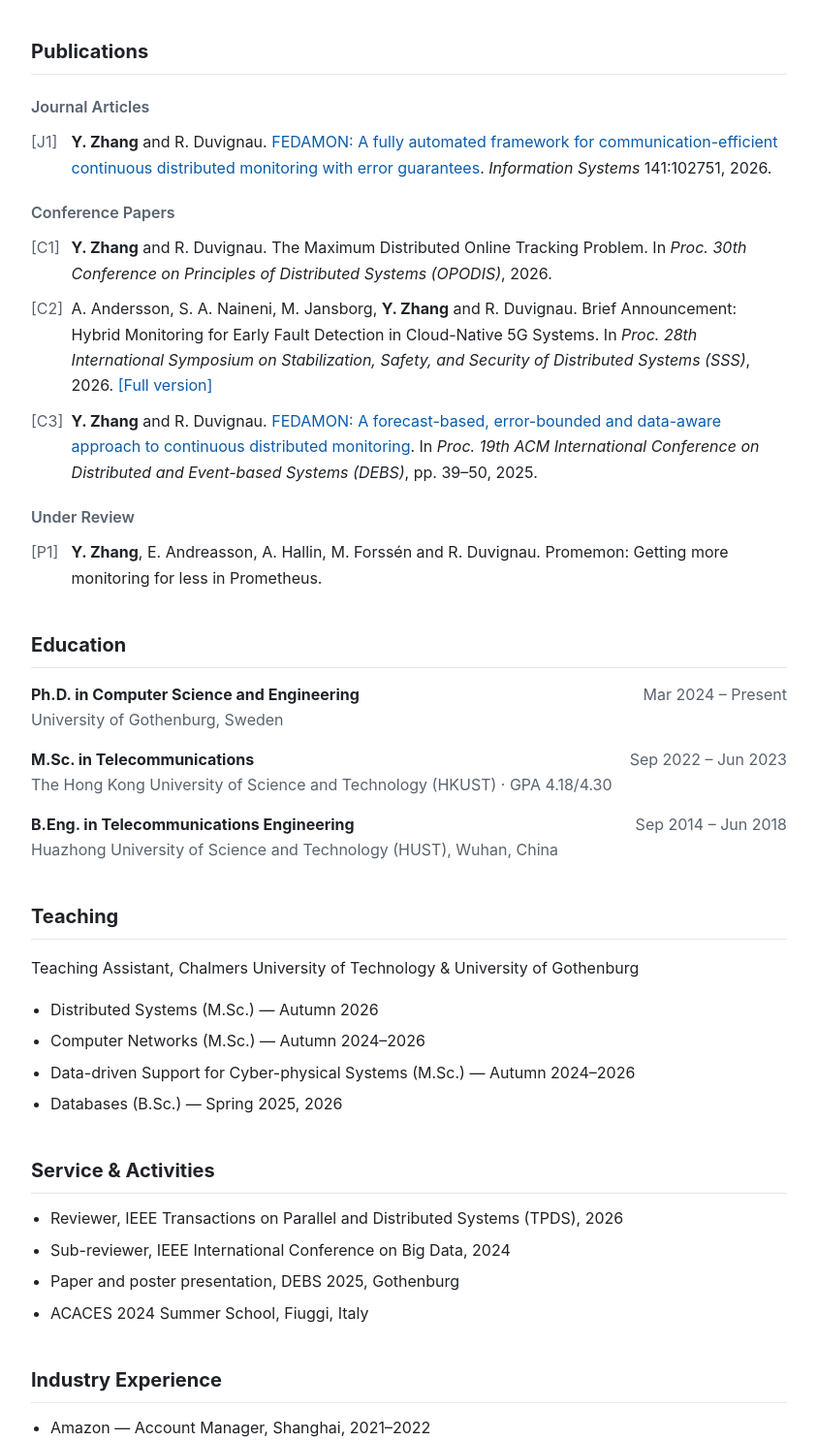
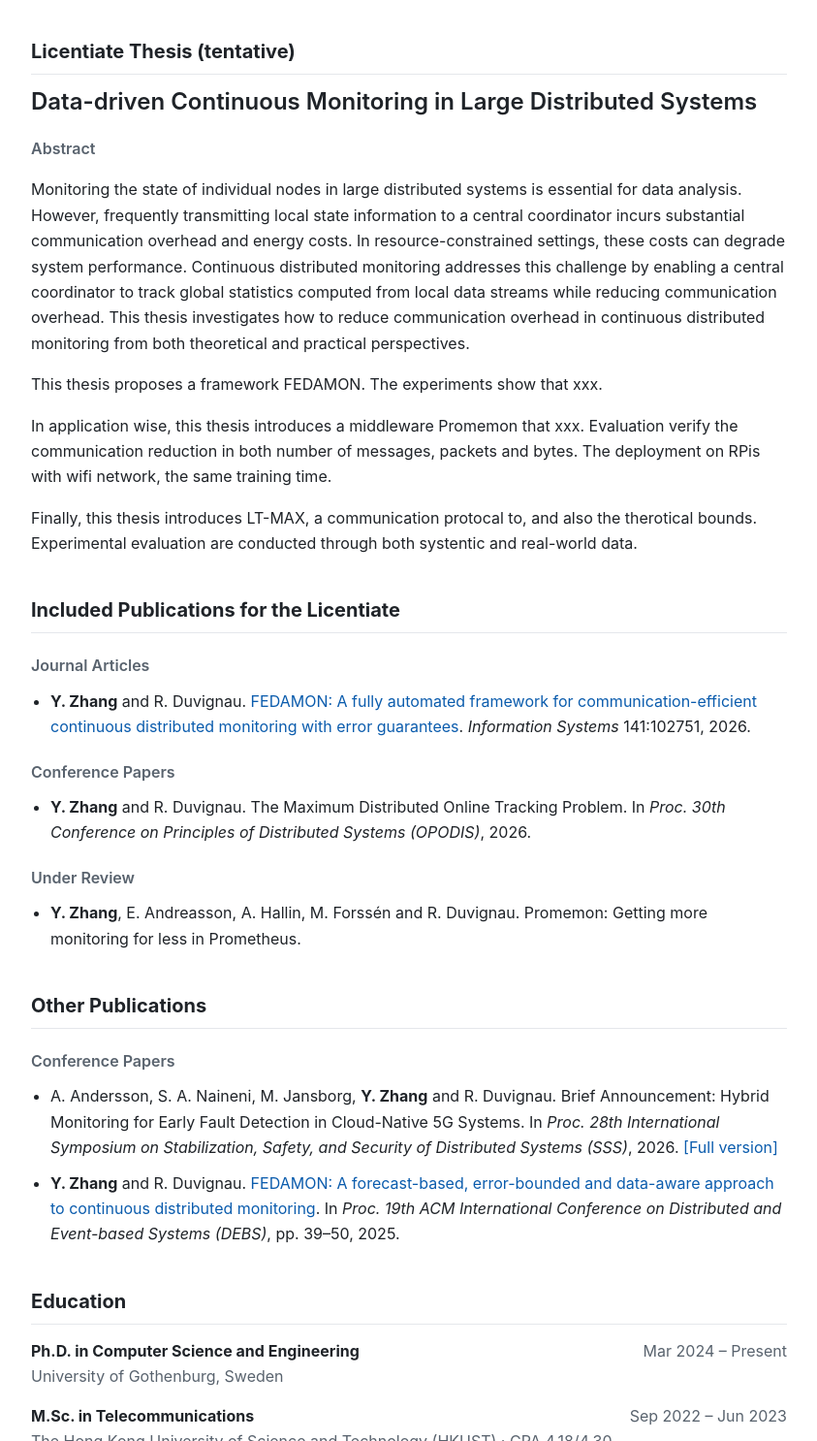
Before and after one commit to yixingzhang11/yixingpage, a plain HTML site: page index.html in a window 1280 px wide. Shown: the part 406-1892 px from the top of the page at 97% size, without its empty margins (218-1061 px from the left). Drawn offline with Linux system fonts and the light colour scheme.

Commit message:
update abstract

```diff
--- a/index.html
+++ b/index.html
@@ -31,7 +31,8 @@
   .item .when { color:var(--muted); white-space:nowrap; }
   .entry { margin:14px 0; }
   .entry .sub { color:var(--muted); }
-  .pub { margin:10px 0; padding-left:2.6em; text-indent:-2.6em; }
+  .pub { display:list-item; list-style:disc outside; margin:10px 0 10px 20px; }
+  .thesis-title { font-size:1.5rem; font-weight:600; line-height:1.3; margin:4px 0 6px; }
   .tag { display:inline-block; width:2.6em; text-indent:0; color:var(--muted); }
   footer { margin-top:48px; color:var(--muted); font-size:.875rem; }
 </style>
@@ -43,7 +44,8 @@
   <div class="avatar"><img src="https://github.com/yixingzhang11.png?size=460" alt="Yixing Zhang"></div>
   <div>
   <h1>Yixing Zhang</h1>
-  <p class="role">Ph.D. Student in Computer Science · University of Gothenburg &amp; Chalmers University of Technology · Gothenburg, Sweden</p>
+  <p class="role">Ph.D. Student in Computer Science · University of Gothenburg &amp; Chalmers
+    University of Technology · Gothenburg, Sweden</p>
   <div class="links">
     <a href="mailto:yixing.zhang@gu.se">Email</a>
     <a href="https://www.chalmers.se/en/persons/yixing/">Research profile</a>
@@ -55,36 +57,84 @@
 
 <section>
   <h2>About</h2>
-  <p>I am a Ph.D. student in Computer Science and Engineering at the University of Gothenburg, supervised by
-  <a href="https://www.cse.chalmers.se/~duvignau/index.html#about">Prof. Romaric Duvignau</a> and Prof. Marina Papatriantafilou.
-  My research focuses on communication-efficient algorithms for continuously monitoring large-scale distributed systems,
-  as part of the <a href="https://research.chalmers.se/project/11445">READY</a> project (Rethinking Monitoring for Large Distributed Systems).</p>
+  <p>I am a Ph.D. student in Computer Science and Engineering at the University of Gothenburg,
+    supervised by
+  <a href="https://www.cse.chalmers.se/~duvignau/index.html#about">Prof. Romaric Duvignau</a> and
+    Prof. Marina Papatriantafilou.
+  My research focuses on communication-efficient algorithms for continuously monitoring large-scale
+    distributed systems,
+  as part of the <a href="https://research.chalmers.se/project/11445">READY</a> project (Rethinking
+    Monitoring for Large Distributed Systems).</p>
 </section>
 
 <section>
-  <h2>Publications</h2>
+  <h2>Licentiate Thesis (tentative)</h2>
+  <p class="thesis-title">Data-driven Continuous Monitoring in Large Distributed Systems</p>
+  <h3>Abstract</h3>
+  <p>Monitoring the state of individual nodes in large distributed systems is essential for data
+    analysis. However, frequently transmitting local state information to a central coordinator
+    incurs substantial communication overhead and energy costs. In resource-constrained settings,
+    these costs can degrade system performance. Continuous distributed monitoring addresses this
+    challenge by enabling a central coordinator to track global statistics computed from local data
+     streams while reducing communication overhead. This thesis investigates how to reduce communication
+     overhead in continuous distributed monitoring from both theoretical and practical perspectives.
+    </p></p>
+    This thesis proposes a framework FEDAMON. The experiments show that xxx.
+    </p></p>
+    In application wise, this thesis introduces a middleware Promemon that xxx. Evaluation verify
+    the communication reduction in both number of messages, packets and bytes. The deployment on RPis with wifi
+    network, the same training time.
+    </p></p>
+    Finally, this thesis introduces LT-MAX, a communication protocal to, and also the
+      therotical bounds. Experimental evaluation are conducted through both systentic and real-world
+      data.
+   </p>
+</section>
+
+<section>
+  <h2>Included Publications for the Licentiate</h2>
   <h3>Journal Articles</h3>
-  <p class="pub"><span class="tag">[J1]</span><b>Y. Zhang</b> and R. Duvignau. <a href="https://doi.org/10.1016/j.is.2026.102751">FEDAMON: A fully automated framework for communication-efficient continuous distributed monitoring with error guarantees</a>. <i>Information Systems</i> 141:102751, 2026.</p>
+  <p class="pub"><b>Y. Zhang</b> and R. Duvignau.
+    <a href="https://doi.org/10.1016/j.is.2026.102751">FEDAMON: A fully automated framework for
+    communication-efficient continuous distributed monitoring with error guarantees</a>.
+    <i>Information Systems</i> 141:102751, 2026.</p>
   <h3>Conference Papers</h3>
-  <p class="pub"><span class="tag">[C1]</span><b>Y. Zhang</b> and R. Duvignau. The Maximum Distributed Online Tracking Problem. In <i>Proc. 30th Conference on Principles of Distributed Systems (OPODIS)</i>, 2026.</p>
-  <p class="pub"><span class="tag">[C2]</span>A. Andersson, S. A. Naineni, M. Jansborg, <b>Y. Zhang</b> and R. Duvignau. Brief Announcement: Hybrid Monitoring for Early Fault Detection in Cloud-Native 5G Systems. In <i>Proc. 28th International Symposium on Stabilization, Safety, and Security of Distributed Systems (SSS)</i>, 2026. <a href="https://arxiv.org/abs/2609.12649">[Full version]</a></p>
-  <p class="pub"><span class="tag">[C3]</span><b>Y. Zhang</b> and R. Duvignau. <a href="https://doi.org/10.1145/3701717.3730544">FEDAMON: A forecast-based, error-bounded and data-aware approach to continuous distributed monitoring</a>. In <i>Proc. 19th ACM International Conference on Distributed and Event-based Systems (DEBS)</i>, pp. 39–50, 2025.</p>
+  <p class="pub"><b>Y. Zhang</b> and R. Duvignau. The Maximum Distributed Online Tracking Problem.
+    In <i>Proc. 30th Conference on Principles of Distributed Systems (OPODIS)</i>, 2026.</p>
   <h3>Under Review</h3>
-  <p class="pub"><span class="tag">[P1]</span><b>Y. Zhang</b>, E. Andreasson, A. Hallin, M. Forssén and R. Duvignau. Promemon: Getting more monitoring for less in Prometheus.</p>
+  <p class="pub"><b>Y. Zhang</b>, E. Andreasson, A. Hallin, M. Forssén and R. Duvignau. Promemon:
+    Getting more monitoring for less in Prometheus.</p>
+</section>
+
+<section>
+  <h2>Other Publications</h2>
+  <h3>Conference Papers</h3>
+  <p class="pub">A. Andersson, S. A. Naineni, M. Jansborg, <b>Y. Zhang</b> and R. Duvignau. Brief
+    Announcement: Hybrid Monitoring for Early Fault Detection in Cloud-Native 5G Systems. In
+    <i>Proc. 28th International Symposium on Stabilization, Safety, and Security of Distributed
+    Systems (SSS)</i>, 2026. <a href="https://arxiv.org/abs/2609.12649">[Full version]</a></p>
+  <p class="pub"><b>Y. Zhang</b> and R. Duvignau.
+    <a href="https://doi.org/10.1145/3701717.3730544">FEDAMON: A forecast-based, error-bounded and
+    data-aware approach to continuous distributed monitoring</a>. In <i>Proc. 19th ACM International
+    Conference on Distributed and Event-based Systems (DEBS)</i>, pp. 39–50, 2025.</p>
 </section>
 
 <section>
   <h2>Education</h2>
   <div class="entry">
-    <div class="item"><b>Ph.D. in Computer Science and Engineering</b><span class="when">Mar 2024 – Present</span></div>
+    <div class="item"><b>Ph.D. in Computer Science and Engineering</b><span class="when">Mar 2024 –
+      Present</span></div>
     <div class="sub">University of Gothenburg, Sweden</div>
   </div>
   <div class="entry">
-    <div class="item"><b>M.Sc. in Telecommunications</b><span class="when">Sep 2022 – Jun 2023</span></div>
-    <div class="sub">The Hong Kong University of Science and Technology (HKUST) · GPA 4.18/4.30</div>
+    <div class="item"><b>M.Sc. in Telecommunications</b><span class="when">Sep 2022 – Jun
+      2023</span></div>
+    <div class="sub">The Hong Kong University of Science and Technology (HKUST) · GPA
+      4.18/4.30</div>
   </div>
   <div class="entry">
-    <div class="item"><b>B.Eng. in Telecommunications Engineering</b><span class="when">Sep 2014 – Jun 2018</span></div>
+    <div class="item"><b>B.Eng. in Telecommunications Engineering</b><span class="when">Sep 2014 –
+      Jun 2018</span></div>
     <div class="sub">Huazhong University of Science and Technology (HUST), Wuhan, China</div>
   </div>
 </section>
@@ -92,7 +142,8 @@
 
 <section>
   <h2>Teaching</h2>
-  <p class="sub">Teaching Assistant, Chalmers University of Technology &amp; University of Gothenburg</p>
+  <p class="sub">Teaching Assistant, Chalmers University of Technology &amp; University of
+    Gothenburg</p>
   <ul>
     <li>Distributed Systems (M.Sc.) — Autumn 2026</li>
     <li>Computer Networks (M.Sc.) — Autumn 2024–2026</li>
```
